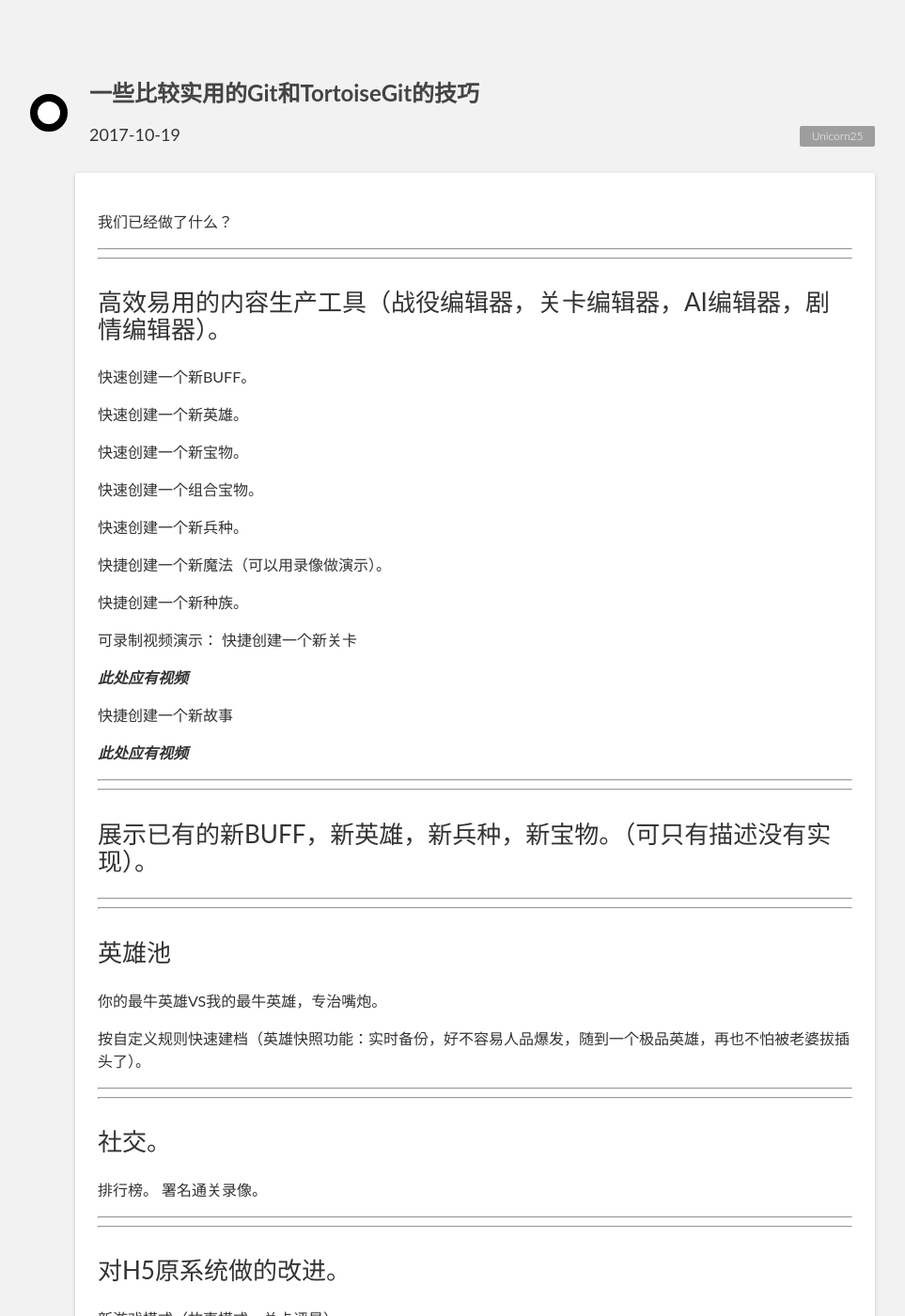
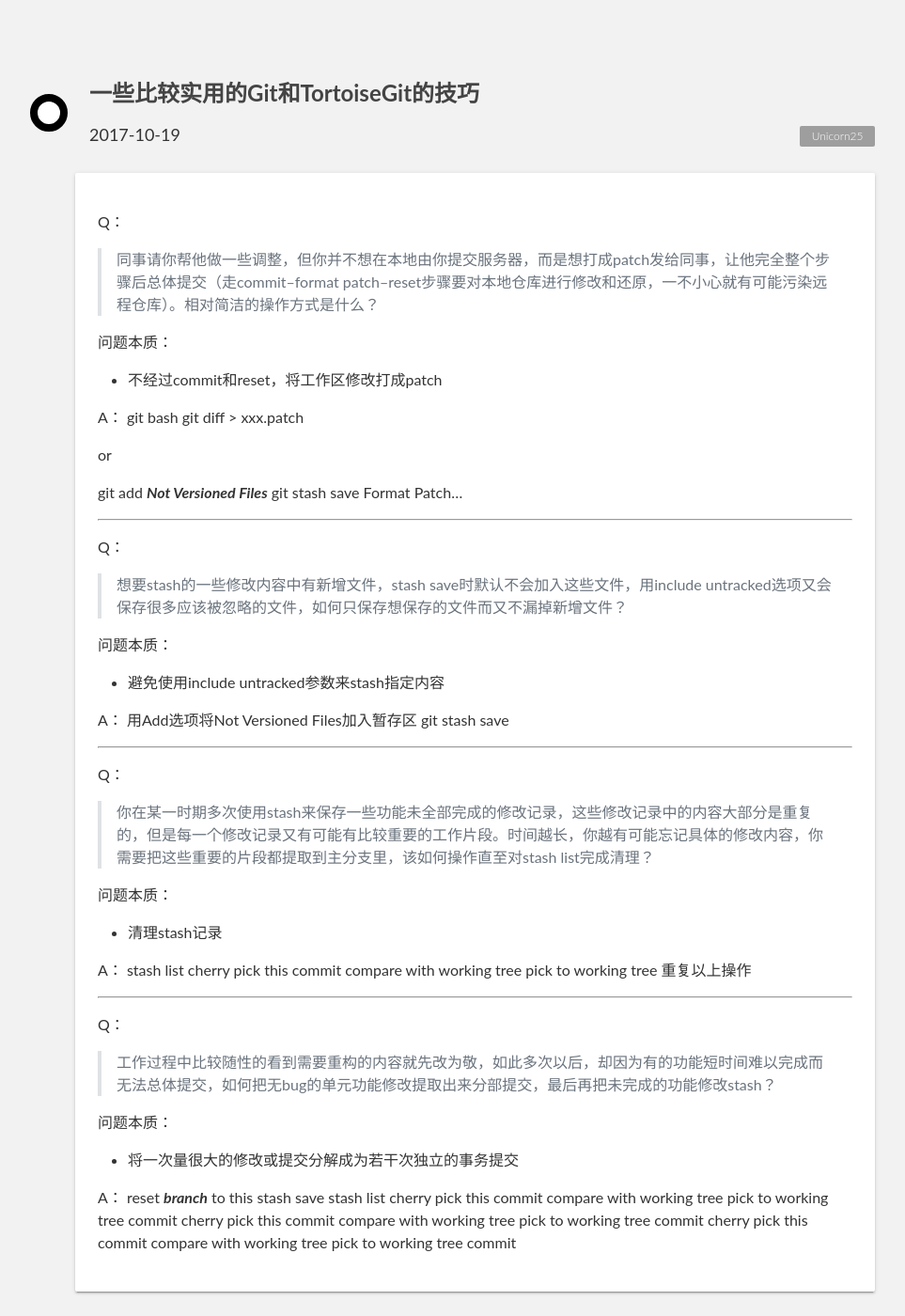
Before and after one commit to unicorn25/unicorn25.github.io, a Jekyll site: the page built from _steps/some-git-and-tortoiseGit-tips.md, in a window 1280 px wide and 1400 px high. Shown: the whole window at 94% size, without its empty margins (157-1120 px from the left). Built offline with Jekyll 4.4.1, drawn with Linux system fonts in a browser that asks for light colours; some of the changed text lies outside the part shown.

Commit message:
修改内容。

```diff
--- a/_steps/some-git-and-tortoiseGit-tips.md
+++ b/_steps/some-git-and-tortoiseGit-tips.md
@@ -5,139 +5,70 @@ date: 2017-10-19
 author: Unicorn25
 ---
 
-我们已经做了什么？
+Q：
+> 同事请你帮他做一些调整，但你并不想在本地由你提交服务器，而是想打成patch发给同事，让他完全整个步骤后总体提交（走commit--format patch--reset步骤要对本地仓库进行修改和还原，一不小心就有可能污染远程仓库）。相对简洁的操作方式是什么？
+
+问题本质：
+* 不经过commit和reset，将工作区修改打成patch
+
+A：
+git bash
+git diff > xxx.patch
+
+or
+
+git add ***Not Versioned Files***
+git stash save
+Format Patch...
 
 ---
+
+Q：
+> 想要stash的一些修改内容中有新增文件，stash save时默认不会加入这些文件，用include untracked选项又会保存很多应该被忽略的文件，如何只保存想保存的文件而又不漏掉新增文件？
+
+问题本质：
+* 避免使用include untracked参数来stash指定内容
+
+A：
+用Add选项将Not Versioned Files加入暂存区
+git stash save
+
 ---
 
-#  高效易用的内容生产工具（战役编辑器，关卡编辑器，AI编辑器，剧情编辑器）。
+Q：
+> 你在某一时期多次使用stash来保存一些功能未全部完成的修改记录，这些修改记录中的内容大部分是重复的，但是每一个修改记录又有可能有比较重要的工作片段。时间越长，你越有可能忘记具体的修改内容，你需要把这些重要的片段都提取到主分支里，该如何操作直至对stash list完成清理？
 
-快速创建一个新BUFF。
+问题本质：
+* 清理stash记录
 
-快速创建一个新英雄。
-
-快速创建一个新宝物。
-
-快速创建一个组合宝物。
-
-快速创建一个新兵种。
-
-快捷创建一个新魔法（可以用录像做演示）。
-
-快捷创建一个新种族。
-
-
-可录制视频演示：
-快捷创建一个新关卡
-
-***此处应有视频***
-
-快捷创建一个新故事
-
-***此处应有视频***
+A：
+stash list
+cherry pick this commit
+compare with working tree
+pick to working tree
+重复以上操作
 
 ---
----
 
-#  展示已有的新BUFF，新英雄，新兵种，新宝物。（可只有描述没有实现）。
+Q：
+> 工作过程中比较随性的看到需要重构的内容就先改为敬，如此多次以后，却因为有的功能短时间难以完成而无法总体提交，如何把无bug的单元功能修改提取出来分部提交，最后再把未完成的功能修改stash？
 
----
----
+问题本质：
+* 将一次量很大的修改或提交分解成为若干次独立的事务提交
 
-#  英雄池
-
-你的最牛英雄VS我的最牛英雄，专治嘴炮。
-
-按自定义规则快速建档（英雄快照功能：实时备份，好不容易人品爆发，随到一个极品英雄，再也不怕被老婆拔插头了）。
-
----
----
-
-#  社交。
-
-排行榜。
-署名通关录像。
-
----
----
-
-#  对H5原系统做的改进。
-
-新游戏模式（故事模式，关卡评星）。
-
-新成就系统。
-
-云存档。
-
-热更新。
-
-英雄全信息总览。
-
-更新日志内置（最近版本更新调整内容一目了然）。
-
-英雄信息展示更快速（由原版的秒级提升至毫秒级）。
-
-英雄技能和能力合并，浏览更简洁。
-
-魔法书单页容量更大，展示内容更全。
-
-魔法抵抗和魔法防御最终数值纳入信息面板，兵种分队初始数量和剩余个数提示，buff的信息提示更全面。
-
-快捷分兵合并系统，尽最大可能节省玩家的重复操作时间，专注体验游戏策略。
-
-加入行动条标准回合提示。
-
-全面的buff状态提示（激怒，灵魂链接等，原版大部分没有显示的状态）。
-
-更全面的预览信息。
-
-射手射击近战切换显式显示。
-
-攻击后返回激活禁用显式显示。
-
-注魔箭注入魔法显式显示。
-
-五视角切换，支持快捷键。
-
-自定义热键。
-
-战场冒泡提示自定义设置。
-
-录像系统以及未来展望（教学，过关录像，弹幕，观战，挂机）。
-
-自动收录最早通关的通关录像，供全体玩家瞻仰。
-
-
-
----
----
-
-# 一些不成功的尝试
-
-很多人会问我们，快四年了，时间都去哪啦？
-
-![宝宝心里的苦向谁说。。。](http://upload-images.jianshu.io/upload_images/1281738-bc2bb923b9455816.png?imageMogr2/auto-orient/strip%7CimageView2/2/w/1240)
-![你造我们有多努力吗！！！](http://upload-images.jianshu.io/upload_images/1281738-076d95e633a69a78.png?imageMogr2/auto-orient/strip%7CimageView2/2/w/1240)
-
-好吧，晒惨不算本事，有图才有真相，以下都是我们曾经做过的尝试的，有的因为内容不完整被隐藏了，有的则因为感觉达不到预期被彻底放弃了，但是它们确实是我们时间的归宿。
-
-![某远古版本主界面](http://upload-images.jianshu.io/upload_images/1281738-86f3cd4a5cf55de5.png?imageMogr2/auto-orient/strip%7CimageView2/2/w/1240)
-
-![某冒险模式界面](http://upload-images.jianshu.io/upload_images/1281738-900725d0d7a8533c.png?imageMogr2/auto-orient/strip%7CimageView2/2/w/1240)
-
-![某城镇建设界面](http://upload-images.jianshu.io/upload_images/1281738-99445dd4fbfc149d.png?imageMogr2/auto-orient/strip%7CimageView2/2/w/1240)
-
-![某日常打野界面](http://upload-images.jianshu.io/upload_images/1281738-baec2d560222983c.png?imageMogr2/auto-orient/strip%7CimageView2/2/w/1240)
-
-![某类似刀塔OMG模式界面](http://upload-images.jianshu.io/upload_images/1281738-ef0290f14d900a52.png?imageMogr2/auto-orient/strip%7CimageView2/2/w/1240)
-
-![某冒险模式界面二](http://upload-images.jianshu.io/upload_images/1281738-6276015cd204ce09.png?imageMogr2/auto-orient/strip%7CimageView2/2/w/1240)
-
-![某剧情模式战斗界面](http://upload-images.jianshu.io/upload_images/1281738-2d02739ff6c45bf9.png?imageMogr2/auto-orient/strip%7CimageView2/2/w/1240)
-
-以上每一个环节，很可能就消耗掉我们几个月时间，最终也许被放弃了。但是，我相信曾经存在的它们并不是完全没有意义的，很多的尝试让我们体会到了哪里有陷阱，方向在哪里，我们很弱，但是其实我们也越来越强大，不是吗？
-
-是的，我们依然毫无建树，依然籍籍无名，依然只能靠自己微薄的积蓄默默坚持，我们渺小得令人甚至提不起兴致了解一下。但是我最近发了一条朋友圈，内容是这样的：
->来吧，岁月！输你再多，未来也是我的！
-
-![](http://upload-images.jianshu.io/upload_images/1281738-2331f7d85fbbafb6.png?imageMogr2/auto-orient/strip%7CimageView2/2/w/1240)
+A：
+reset ***branch*** to this
+stash save
+stash list
+cherry pick this commit
+compare with working tree
+pick to working tree
+commit
+cherry pick this commit
+compare with working tree
+pick to working tree
+commit
+cherry pick this commit
+compare with working tree
+pick to working tree
+commit
```
